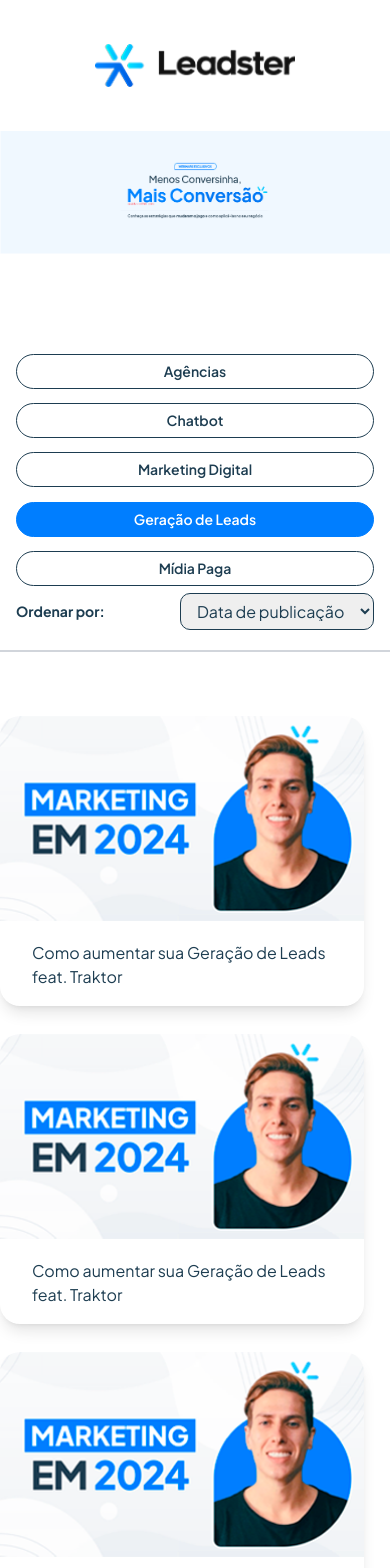
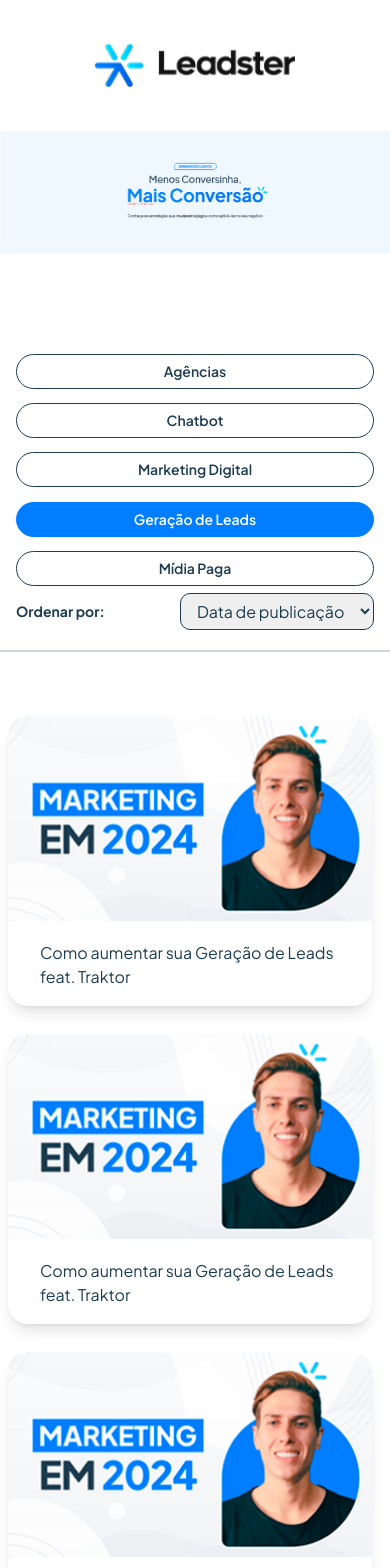
Before and after one commit to LeonardoMachado30/Test-employer-interview-Leadster, a Next.js app: page / in a window 390 px wide. Shown: the top 1568 px of the page. Built offline with nearby package versions, Linux system fonts and the light colour scheme.

Commit message:
BUG: Adjust layout mobile

```diff
--- a/src/components/CardMovie/index.tsx
+++ b/src/components/CardMovie/index.tsx
@@ -91,7 +91,7 @@
 
   return (
     <>
-      <section className="grid grid-cols-1 md:grid-cols-2 lg:grid-cols-3 justify-center items-center gap-7 border-y-2 border-gray-300 py-16 mb-8">
+      <section className="grid grid-cols-1 md:grid-cols-2 lg:grid-cols-3 justify-center items-center gap-7 border-y-2 border-gray-300 py-16 mb-8 px-2 lg:px-0">
         {moveList?.movie?.map((data, index) => {
           const img: string = !data?.image ? thumbnail.src : "";
 
```
